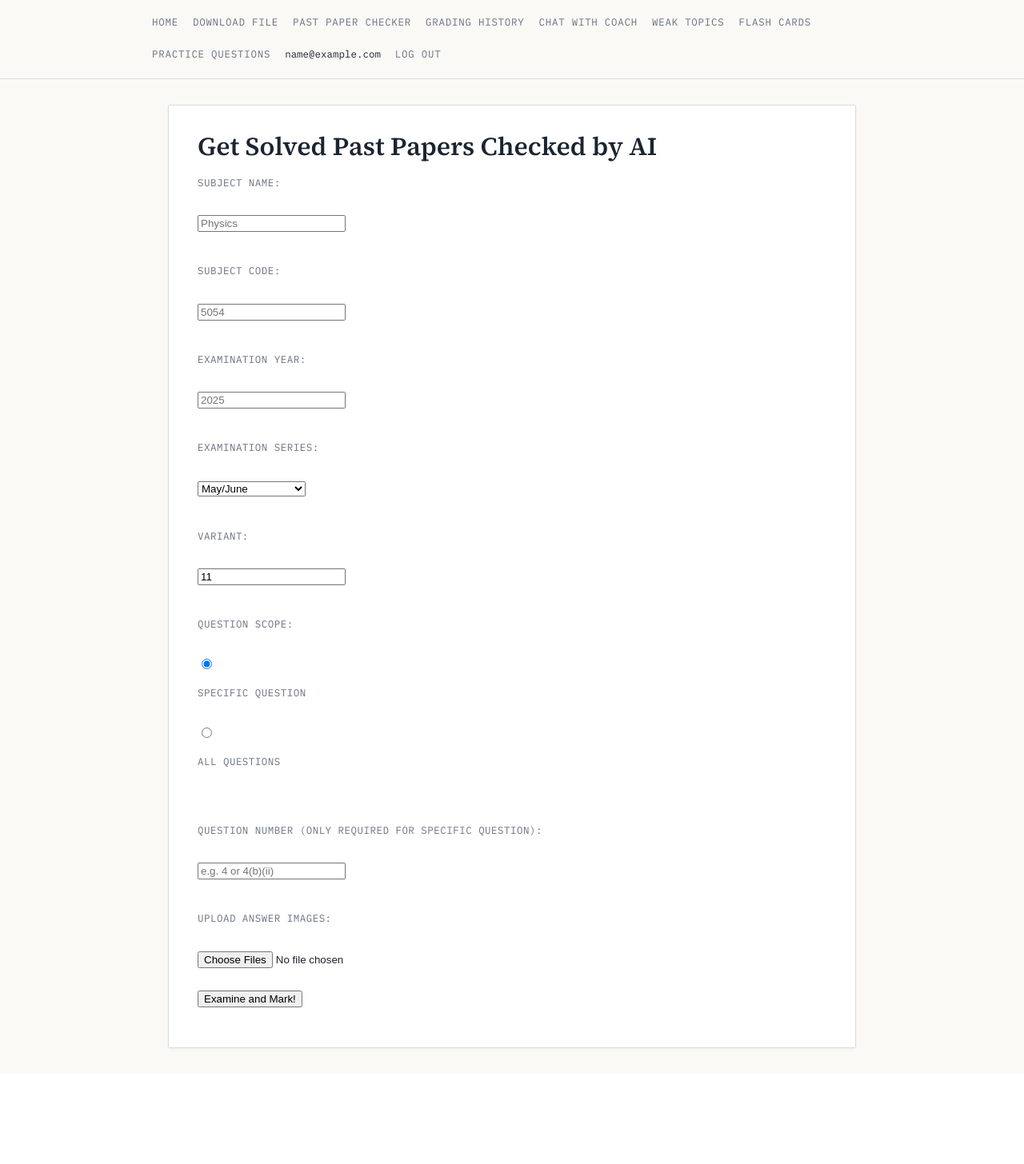
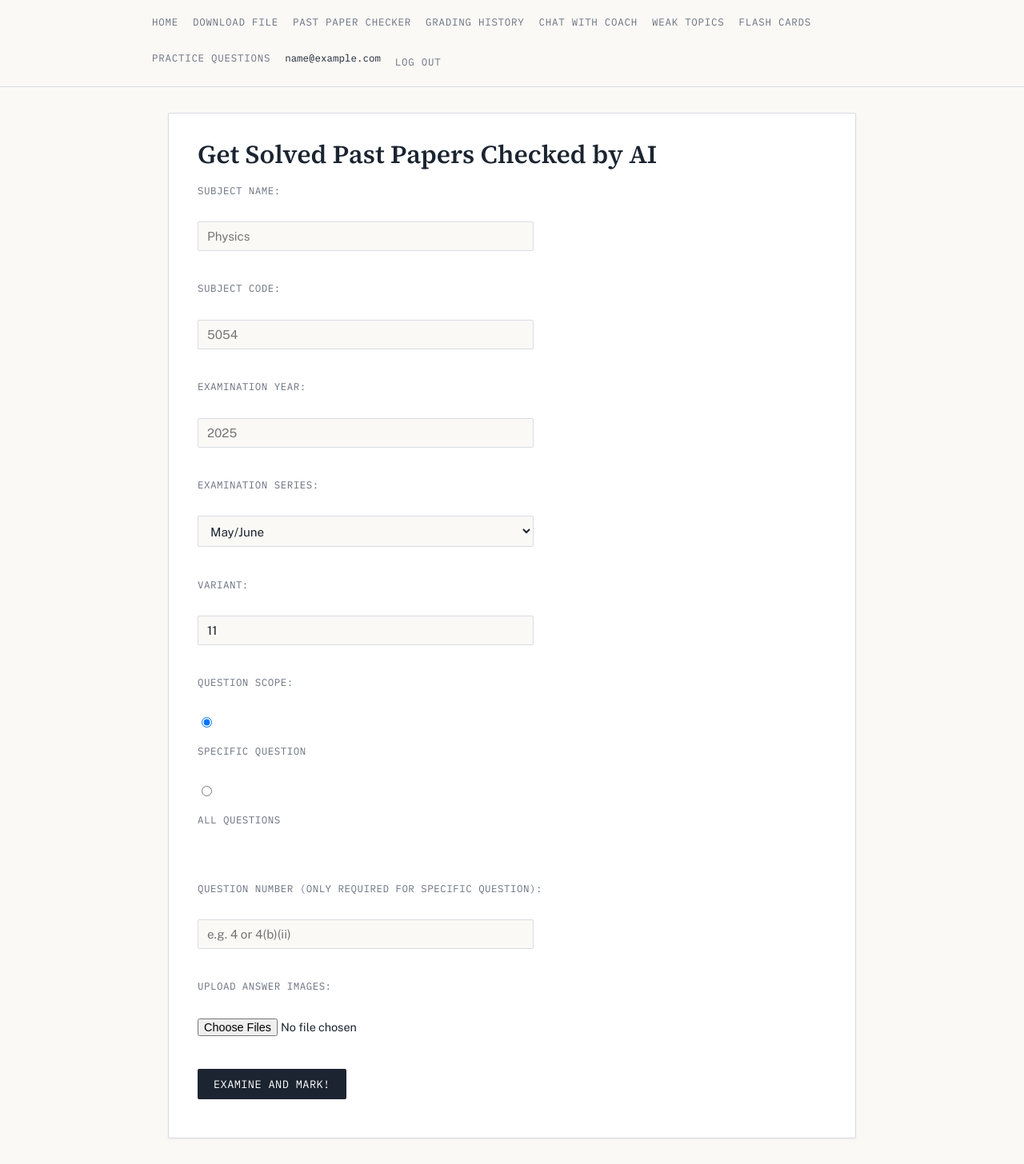
Before and after one commit to msafeerhassan/OLeveliPy, a Flask app: page /past-paper-checker in a window 1280 px wide. Shown: the whole page at 80% size. Before the commit the page ends 1313 px from the top, so only its background shows below. Run offline with Flask 3, Linux system fonts and the light colour scheme; the visitor is signed in with stand-in values (Sample User, id 1); parts of the project's set-up code (start-up, migrations or seed data) failed here and were passed over; some libraries are stand-ins or nearby versions.

Commit message:
working styling on major pages - moving to individual pages

```diff
--- a/static/css/style.css
+++ b/static/css/style.css
@@ -139,3 +139,104 @@ label {
     color: var(--color-graphite);
     margin: 1em 0 0.35em;
 }
+
+input[type="text"], input[type="email"], input[type="password"], input[type="number"], select, textarea {
+    width: 100%;
+    max-width: 420px;
+    padding: 9px 11px;
+    background: var(--color-bg);
+    border: 1px solid var(--color-rule);
+    border-radius: var(--radius);
+    color: var(--color-ink);
+    font-family: var(--font-body);
+    font-size: 0.95rem;
+}
+
+input[type="file"] {
+    font-family: var(--font-body);
+    font-size: 0.9rem;
+}
+
+button, input[type="submit"] {
+    font-family: var(--font-mono);
+    font-size: 0.85rem;
+    letter-spacing: 0.03em;
+    text-transform: uppercase;
+    background: var(--color-ink);
+    color: #FFFFFF;
+    border: none;
+    border-radius: var(--radius);
+    padding: 10px 20px;
+    cursor: pointer;
+    margin-top: 14px;
+}
+
+button:hover, input[type="submit"]:hover {
+    background: var(--color-red);
+}
+
+table {
+    width: 100%;
+    border-collapse: collapse;
+    margin: 1em 0;
+    font-size: 0.92rem;
+}
+
+th {
+    font-family: var(--font-mono);
+    font-size: 0.72rem;
+    letter-spacing: 0.05em;
+    text-transform: uppercase;
+    color: var(--color-graphite);
+    text-align: left;
+    border-bottom: 1px solid var(--color-ink);
+    padding: 8px 10px;
+}
+
+td {
+    font-family: var(--font-mono);
+    border-bottom: 1px solid var(--color-rule);
+    padding: 8px 10px;
+}
+
+.markedScore {
+    display: inline-block;
+    position: relative;
+    font-family: var(--font-mono);
+    font-weight: 600;
+    color: var(--color-red);
+    padding: 2px 10px;
+}
+
+.markedScore::before {
+    content: "";
+    position: absolute;
+    inset: 0;
+    border: 1px solid var(--color-red);
+    border-radius: 40% 45% 40% 45% / 55% 45% 55% 45%;
+    transform: rotate(-1.5deg);
+    pointer-events: none;
+}
+
+.dashboardGrid {
+    display: flex;
+    flex-wrap: wrap;
+    gap: 18px;
+    margin: 20px 0 32px;
+}
+
+.dashboardCard {
+    border: 1px solid var(--color-rule);
+    border-radius: var(--radius);
+    padding: 18px 20px;
+    min-width: 220px;
+    flex: 1 1 220px;
+}
+
+.dashboardCard h3 {
+    margin-bottom: 0.6em;
+}
+
+.dashboardCard p {
+    margin-bottom: 0.4em;
+}
--- a/static/js/gradeAllQuestions.js
+++ b/static/js/gradeAllQuestions.js
@@ -27,7 +27,7 @@ document.addEventListener("DOMContentLoaded", function() {
 
         resultsContainer.innerHTML = `
             <div>
-                <h2>Question ${escapeHtml(result.question_number_requested)}: ${escapeHtml(result.marks_awarded)} / ${escapeHtml(result.marks_total)}</h2>
+                <h2>Question ${escapeHtml(result.question_number_requested)} <span class="markedScore">${escapeHtml(result.marks_awarded)}/${escapeHtml(result.marks_total)}</span></h2>
                 ${mismatchHtml}
                 <p><strong>Transcription:</strong> ${escapeHtml(result.transcription)}</p>
                 <ul>${breakDownHtml}</ul>
@@ -129,7 +129,7 @@ document.addEventListener("DOMContentLoaded", function() {
 
             resultsContainer.innerHTML += `
             <div>
-                <h3>Question ${escapeHtml(segment.question_number)}: ${escapeHtml(result.marks_awarded)} / ${escapeHtml(result.marks_total)}</h3>
+                <h3>Question ${escapeHtml(segment.question_number)} <span class="markedScore">${escapeHtml(result.marks_awarded)}/${escapeHtml(result.marks_total)}</span></h3>
                 <p>${escapeHtml(result.overall_feedback)}</p>
             </div>
             `;
```
Also changed, not shown: templates/home.html (+9 -9 lines).
